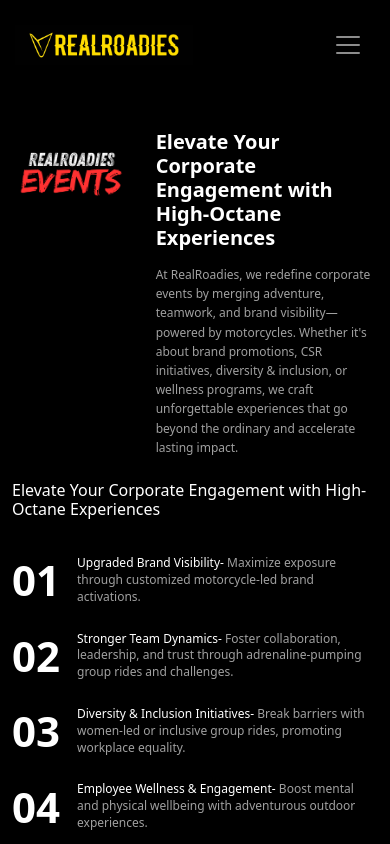
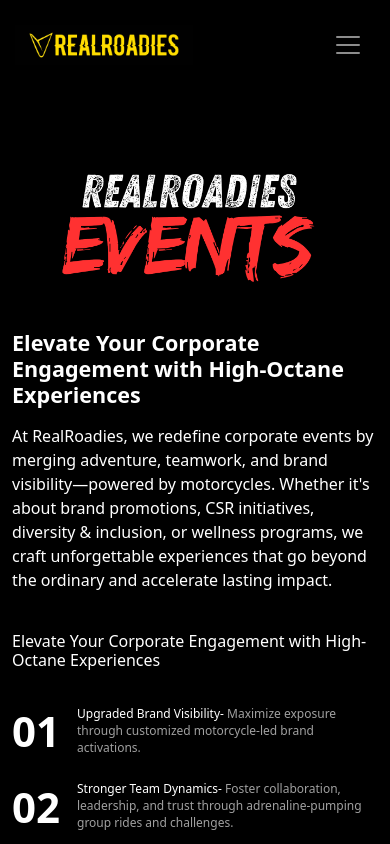
Before and after one commit to Dhanrajnkr/realroadieswebsite, a React (Vite) app: page /corporateevent in a window 390 px wide. Shown: the top 844 px of the page. Built offline with nearby package versions, Linux system fonts and the light colour scheme.

Commit message:
mobile view

```diff
--- a/package.json
+++ b/package.json
@@ -12,6 +12,7 @@
   "dependencies": {
     "@fortawesome/fontawesome-svg-core": "^6.7.2",
     "@fortawesome/free-brands-svg-icons": "^6.7.2",
+    "@fortawesome/free-regular-svg-icons": "^6.7.2",
     "@fortawesome/free-solid-svg-icons": "^6.7.2",
     "@fortawesome/react-fontawesome": "^0.2.2",
     "axios": "^1.8.4",
--- a/src/index.css
+++ b/src/index.css
@@ -0,0 +1,11 @@
+body, html {
+    overflow-x: hidden;
+    width: 100%;
+    margin: 0;
+    padding: 0;
+    box-sizing: border-box;
+  }
+
+  * {
+    box-sizing: inherit;
+  }
--- a/src/pages/about/About.jsx
+++ b/src/pages/about/About.jsx
@@ -83,7 +83,7 @@
     width: '100%',
     height: '100%',
     padding: 0,
-    backgroundColor: 'transparent' // No background on the content container
+    backgroundColor: 'transparent',
   },
   textColumn: {
     color: '#ffffff',
--- a/src/pages/about/AboutFeaturesAndMission.jsx
+++ b/src/pages/about/AboutFeaturesAndMission.jsx
@@ -1,6 +1,6 @@
 import React from "react";
 import { Container, Row, Col, Card } from "react-bootstrap";
-import  Garage from '../../assets/images/garage.png'
+import Garage from '../../assets/images/garage.png'
 import event from '../../assets/images/event.png';
 import reward from '../../assets/images/rewards.png';
 import get from '../../assets/images/4.png';
@@ -16,13 +16,13 @@
     <Container fluid style={styles.container}>
       {/* Products and Features Section */}
       <Row className="justify-content-center">
-        <Col md={10}>
-          <h3 style={styles.sectionTitle}>Products and Features</h3>
+        <Col xs={12} md={10}>
+          <h3 style={styles.sectionTitle} className="text-start text-md-start">Products and Features</h3>
         </Col>
       </Row>
 
       <Row className="justify-content-center">
-        <Col md={5}>
+        <Col xs={12} md={5}>
           <FeatureBox
             title="RealRoadies Garage"
             description="A digital hub for your rides with high-visibility, emergency data, service history, and ownership details."
@@ -39,7 +39,7 @@
             imageUrl={reward}
           />
         </Col>
-        <Col md={5}>
+        <Col xs={12} md={5}>
           <FeatureBox
             title="RealRoadies Getaways"
             description="Exclusive long-distance, high-adventure, and resilience-rich motorcycle tours for enthusiasts."
@@ -60,7 +60,7 @@
 
       {/* TalentHunt Section */}
       <Row className="justify-content-center">
-        <Col md={10}>
+        <Col xs={12} md={10}>
           <Card style={styles.featureCard}>
             <Row className="align-items-center g-0">
               <Col xs={2} md={1}>
@@ -68,6 +68,7 @@
                   src={hunt}
                   alt="TalentHunt"
                   style={styles.featureImage}
+                  className="img-fluid"
                 />
               </Col>
               <Col xs={10} md={11} style={styles.talentHuntTextCol}>
@@ -82,32 +83,29 @@
         </Col>
       </Row>
 
-
       {/* Our Mission Section */}
       <Row className="justify-content-center" style={styles.missionRow}>
-        <Col md={5}>
-
-          <h3 style={styles.sectionTitle}>Our Mission</h3>
+        <Col xs={12} md={5} className="mb-4 mb-md-0">
+          <h3 style={styles.sectionTitle} className="text-start text-md-start">Our Mission</h3>
           <p style={styles.missionText}>
             We exist to inspire, connect, and drive an ecosystem for bikers. From elite expeditions to
             community events, we provide platforms for pure biking culture, rider socialization, and
             strategic innovations.
           </p>
         </Col>
-        <Col md={5} className="text-center">
+        <Col xs={12} md={5} className="text-center">
           <img
             src={mission}
             alt="Our Mission"
             style={styles.missionImage}
+            className="img-fluid"
           />
         </Col>
       </Row>
 
-
-
       {/* Our Culture Section */}
       <Row className="justify-content-center m-0" style={styles.cultureRow}>
-  <Col md={12} className="p-0">
+        <Col xs={12} className="p-0">
           <div style={{
             position: 'relative',
             width: '100vw',  // Use viewport width
@@ -147,8 +145,8 @@
             {/* Content with left alignment */}
             <div className="container-fluid" style={{ position: 'relative', zIndex: 3, }}>
               <div className="row">
-          <div className="col-md-10 offset-md-1 text-start">
-            <h3 style={{...styles.sectionTitle, marginBottom: '25px'}}>Our Culture</h3>
+                <div className="col-12 col-md-10 offset-md-1 text-start">
+                  <h3 style={{...styles.sectionTitle, marginBottom: '25px'}} className="text-start text-md-start">Our Culture</h3>
                   <p style={{
                     color: '#ffffff',
                     textShadow: '1px 1px 3px rgba(0,0,0,0.8)',
@@ -168,7 +166,6 @@
           </div>
         </Col>
       </Row>
-
     </Container>
     </>
   );
@@ -185,6 +182,7 @@
               src={imageUrl}
               alt={title}
               style={styles.featureImage}
+              className="img-fluid"
             />
           ) : (
             <div style={styles.featurePlaceholder}></div>
@@ -205,15 +203,14 @@
   container: {
     backgroundColor: '#000000',
     color: '#ffffff',
-    padding: '3rem',
+    padding: '3rem 1rem', // Reduced horizontal padding for mobile
     width: '100%',
   },
   sectionTitle: {
     marginBottom: '25px',
     fontWeight: '700',
     color: '#ffffff',
-    fontSize: '24px',
-
+    fontSize: 'calc(1.2rem + 0.3vw)', // Responsive font size
   },
   featureCard: {
     backgroundColor: 'transparent',
@@ -243,13 +240,13 @@
   featureTitle: {
     marginBottom: '0.5rem',
     fontWeight: '500',
-    fontSize: '12px'
+    fontSize: 'calc(0.8rem + 0.1vw)' // Responsive font size
   },
   featureDescription: {
     color: '#a0a0a0',
-    fontSize: '12px',
+    fontSize: 'calc(0.75rem + 0.1vw)', // Responsive font size
     marginBottom: '0.5rem',
-    lineHeight: '1.2'
+    lineHeight: '1.4' // Improved line height for readability
   },
   missionRow: {
     marginTop: '3.5rem',
@@ -258,12 +255,12 @@
   missionText: {
     color: '#a0a0a0',
     lineHeight: '1.6',
-    fontSize: '14px',
+    fontSize: 'calc(0.85rem + 0.1vw)', // Responsive font size
     fontWeight: '400',
   },
   missionImage: {
     width: '100%',
-    height: '220px',
+    height: 'auto', // Changed to auto for better responsiveness
     objectFit: 'cover',
     maxWidth: '400px',
     margin: '0 auto',
@@ -273,20 +270,18 @@
     alignItems: 'center'
   },
   cultureSection: {
-    // borderTop: '1px solid #333',
-    // borderBottom: '1px solid #333',
     textAlign: 'center'
   },
   cultureTitle: {
     fontWeight: '700',
-    fontSize: '24px',
+    fontSize: 'calc(1.2rem + 0.3vw)', // Responsive font size
     color: '#fff',
     marginBottom: '15px',
   },
   cultureText: {
     color: '#fff',
     lineHeight: '1.6',
-    fontSize: '12px',
+    fontSize: 'calc(0.85rem + 0.1vw)', // Responsive font size
     fontWeight: '400',
     maxWidth: '800px',
     margin: '0 auto'
--- a/src/pages/corporateevent/CorporateEvent.jsx
+++ b/src/pages/corporateevent/CorporateEvent.jsx
@@ -13,19 +13,24 @@
           {/* Header Section */}
           <Row className="mb-4 justify-content-center">
   <Col md={10}>
-              <div style={styles.headerContainer}>
-                <div style={styles.logoContainer}>
+    <div className="d-flex flex-column flex-md-row align-items-center">
+      <div className="text-center mb-0 mb-md-0">
         <img
           src={eventimg1}
           alt="event img"
-                    style={styles.logo}
+          className="img-fluid"
+          style={{
+            maxWidth: '100%',
+            height: 'auto',
+            maxHeight: '200px'
+          }}
         />
       </div>
-                <div style={styles.headerContent}>
-                  <h4 style={styles.subHeading}>
+      <div className="ms-md-4">
+        <h4 className="fw-bold mb-3">
           Elevate Your Corporate Engagement with High-Octane Experiences
         </h4>
-                  <p style={styles.introText}>
+        <p>
           At RealRoadies, we redefine corporate events by merging adventure,
           teamwork, and brand visibility—powered by motorcycles. Whether it's about
           brand promotions, CSR initiatives, diversity & inclusion, or wellness programs,
--- a/src/pages/home/HeroSection.jsx
+++ b/src/pages/home/HeroSection.jsx
@@ -18,7 +18,6 @@
         <div style={styles.overlay}>
           <Container>
             <Row className="justify-content-center">
-              <textContainer className="col-md-12 text-start">
               <h5 className="offer-heading" style={styles.heading}>
               Fueling Every Ride – Your Ultimate Biking Companion
             </h5>
@@ -32,7 +31,7 @@
                   <button className="btn btn-warning" style={styles.button}>Book Now</button>
                 </div>
                 */}
-              </textContainer>
+
             </Row>
           </Container>
         </div>
--- a/src/pages/talentunt/TalentHunt.jsx
+++ b/src/pages/talentunt/TalentHunt.jsx
@@ -96,7 +96,7 @@
   },
   imagePlaceholder: {
     width: '100%',
-    height: '280px',
+    height: '250px',
     objectFit: 'cover',
     backgroundColor: '#333333',
     margin: '0 auto',
```
Also changed, not shown: src/components/footer/Footer.jsx (+14 -9 lines), 1 other file (tests, documents, lock files or other folders). Lines whose indentation alone changed are shown as unchanged.
